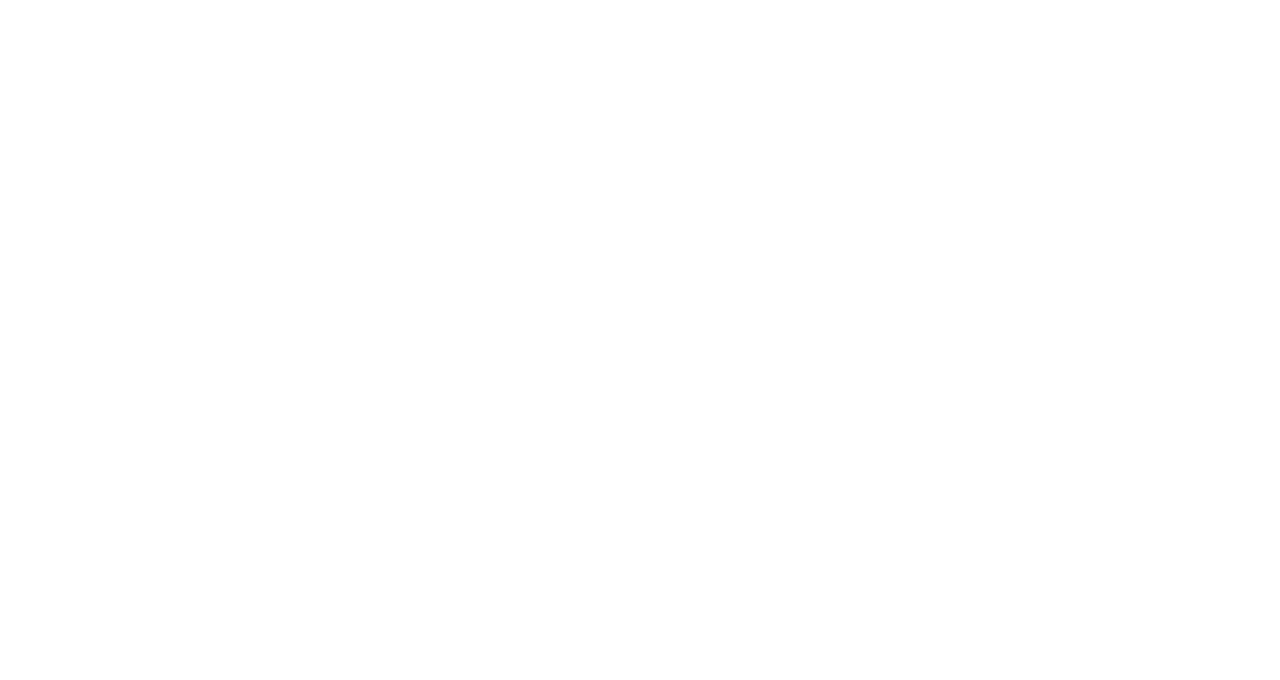
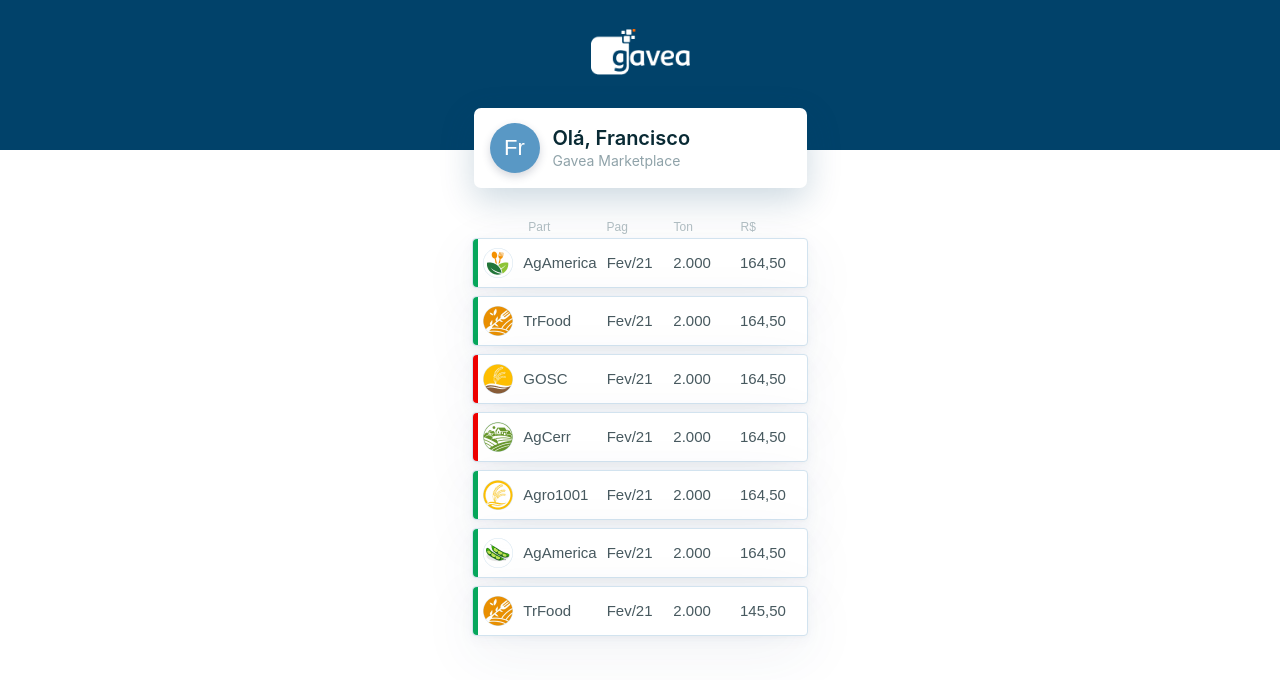
Before and after one commit to MaxWesley/gavealabs-frontend-challenge, a React (Create React App) app: page /dashboard in a window 1280 px wide. Shown: the top 680 px of the page. Built offline with nearby package versions, Linux system fonts and the light colour scheme.

Commit message:
feat: create/adding dashboard page

```diff
--- /dev/null
+++ b/src/pages/Dashboard/index.tsx
@@ -0,0 +1,54 @@
+import {
+    Container,
+    Header,
+    ProfileContainer,
+    TableCommodities,
+    TRTable,
+    TDTable,
+    THTable,
+    TRHeadTable
+} from './styles';
+
+import logoPNG from '../../assets/images/logo-gavea.png';
+
+import { datas } from '../../services/datas';
+
+function Dashboard() {
+    return(
+        <Container>
+            <Header>
+                <img src={logoPNG} alt="Logo Gavea" />
+                <ProfileContainer>
+                    <div className="imgProfile">
+                        <p>Fr</p>
+                    </div>
+                    <div className="infosProfile">
+                        <h1>Olá, Francisco</h1>
+                        <p>Gavea Marketplace</p>
+                    </div>
+                </ProfileContainer>
+                <TableCommodities>
+                    <TRHeadTable>
+                        <THTable style={{ textAlign: 'center' }}>Part</THTable>
+                        <THTable>Pag</THTable>
+                        <THTable>Ton</THTable>
+                        <THTable>R$</THTable>
+                    </TRHeadTable>
+                    {datas.map(item => (
+                        <TRTable tagColor={item.tagColor}>
+                            <TDTable>
+                                <img src={item.img}alt={`icon ${item.part}`} />
+                                {item.part}
+                            </TDTable>
+                            <TDTable>{item.pag}</TDTable>
+                            <TDTable>{item.ton}</TDTable>
+                            <TDTable>{item.ammount}</TDTable>
+                        </TRTable>
+                    ))}
+                </TableCommodities>
+            </Header>
+        </Container>
+    );
+}
+
+export { Dashboard };
--- /dev/null
+++ b/src/pages/Dashboard/styles.ts
@@ -0,0 +1,181 @@
+import styled from 'styled-components';
+
+export const Container = styled.div``;
+
+export const Header = styled.section`
+    width: 100%;
+    height: 150px;
+
+    background-color: #01426A;
+
+    display: flex;
+    flex-direction: column;
+    align-items: center;
+
+    img {
+        width: 99px;
+        height: 45.66px;
+
+        margin-top: 28.93px;
+    }
+`;
+
+export const ProfileContainer = styled.div`
+    background-color: #FFFFFF;
+
+    padding: 15px 16px;
+    margin-top: 33.42px;
+
+    border-radius: 7px;
+
+    display: flex;
+    align-items: center;
+
+    width: 100%;
+    max-width: 333px;
+
+    height: 80px;
+
+    box-shadow: 0px 12px 35px rgba(1, 66, 106, 0.2);
+
+    .imgProfile {
+        width: 50px;
+        height: 50px;
+
+        border-radius: 50%;
+
+        display: flex;
+        align-items: center;
+        justify-content: center;
+
+        background-color: #5998C5;
+
+        box-shadow: 0px 3.6px 8.1px rgba(45, 56, 83, 0.2);
+
+        p {
+            font-family: 'Karla', sans-serif;
+            font-weight: 400;
+            font-size: 22px;
+
+            color: #FFFFFF;
+        }
+
+        margin-right: 13px;
+    }
+
+    .infosProfile {
+        font-family: 'Inter', sans-serif;
+
+        h1 {
+            color: #092A34;
+
+            font-weight: 600;
+            font-size: 20px;
+
+            line-height: 100%;
+
+            margin-bottom: 5px;
+        }
+
+        p {
+            color: #748C94;
+
+            font-size: 14px;
+            line-height: 107.6%;
+
+            opacity: 0.8;
+        }
+    }
+`;
+
+export const TableCommodities = styled.table`
+    margin-top: 30px;
+
+    font-family: 'Karla', sans-serif;
+`;
+
+export const TRHeadTable = styled.tr`
+    display: grid;
+    grid-template-columns: 2fr 1fr 1fr 1fr;
+    text-align: left;
+`;
+
+interface TRTableProps {
+    tagColor: string;
+}
+
+export const TRTable = styled.tr<TRTableProps>`
+    display: grid;
+    grid-template-columns: 2fr 1fr 1fr 1fr;
+    align-items: center;
+
+    position: relative;
+
+    margin-top: 4px;
+    margin-bottom: 8px;
+
+    width: 100%;
+    height: 50px;
+
+    background-color: #FFFFFF;
+
+    border: 1px solid #D2E3EF;
+    border-radius: 4px;
+
+    box-shadow: 0px 17px 60px rgba(45, 76, 113, 0.07),
+        0px 3.79717px 13.4018px rgba(45, 76, 113, 0.0417275),
+        0px 1.13052px 3.99006px rgba(45, 76, 113, 0.0282725);
+
+    color: #47595F;
+
+    &::after {
+        content: " ";
+        display: block;
+
+        position: absolute;
+        left: 0;
+        top: 0;
+
+        height: 100%;
+        width: 5px;
+
+        ${props => props.tagColor === 'green' ?
+            'background-color: #06A75C;'
+        :
+            'background-color: #ED0000;'
+        }
+
+        border-radius: 4px 0px 0px 4px;
+    }
+`;
+
+export const THTable = styled.th`
+    font-family: 'Karla', sans-serif;
+    font-weight: 500;
+    font-size: 12px;
+
+    line-height: 14px;
+
+    color: #B1BEC2;
+`;
+
+export const TDTable = styled.td`
+    font-size: 15px;
+
+    margin: 10px 0;
+
+    &:first-of-type {
+        display: flex;
+        align-items: center;
+
+        margin: 0 10px;
+
+        img {
+            width: 30px;
+            height: 30px;
+
+            margin-top: 0;
+            margin-right: 10px;
+        }
+    }
+`;
--- a/src/routes.tsx
+++ b/src/routes.tsx
@@ -3,6 +3,7 @@
 import { Onboarding } from './pages/Onboarding';
 import { Login } from './pages/Login';
 import { SignUp } from './pages/SignUp';
+import { Dashboard } from './pages/Dashboard';
 
 function Routes() {
     return(
@@ -11,6 +12,7 @@
                 <Route path="/" component={Onboarding} exact />
                 <Route path="/login" component={Login} exact />
                 <Route path="/sign-up" component={SignUp} exact />
+                <Route path="/dashboard" component={Dashboard} exact />
             </Switch>
         </Router>
     );
```
